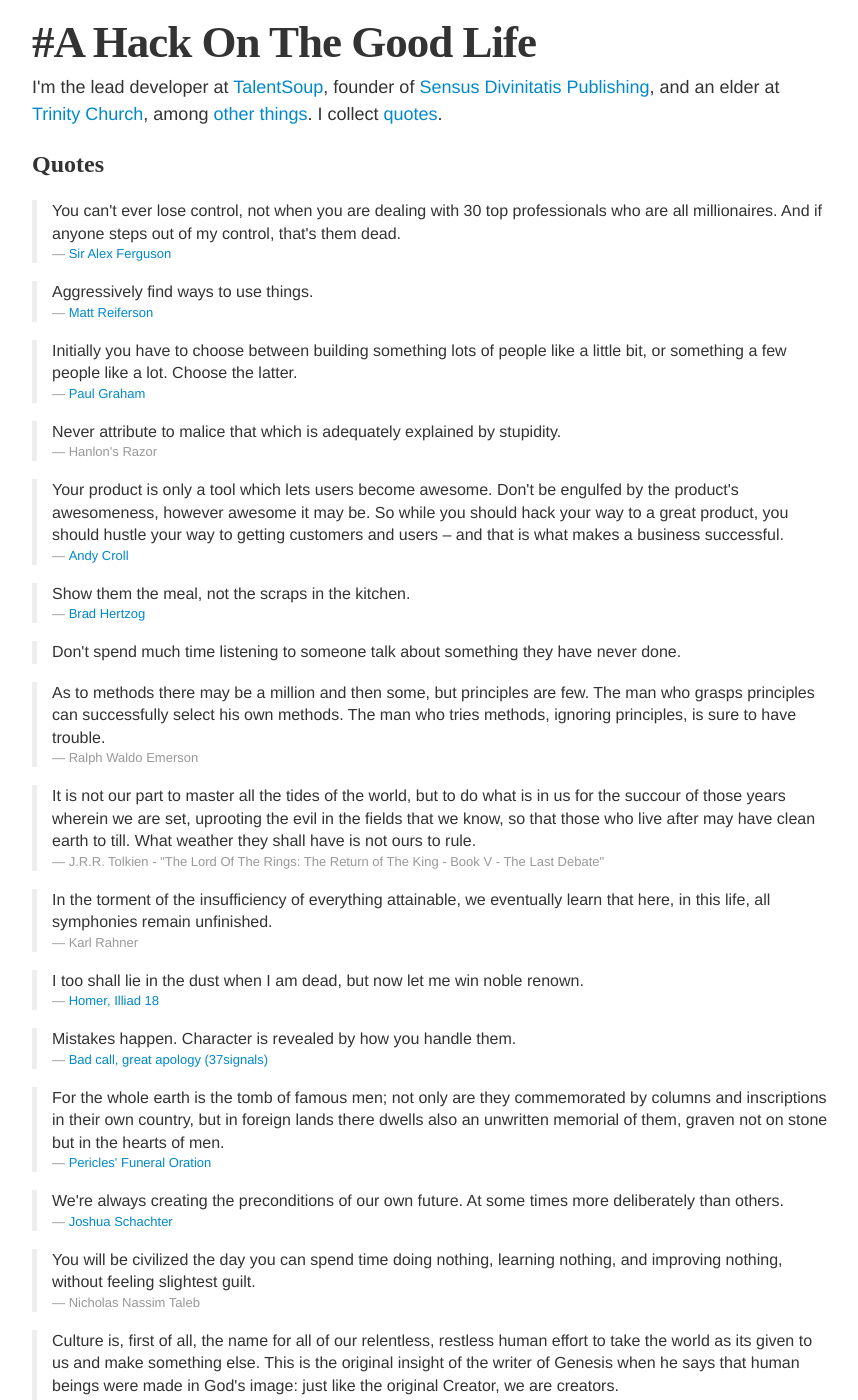
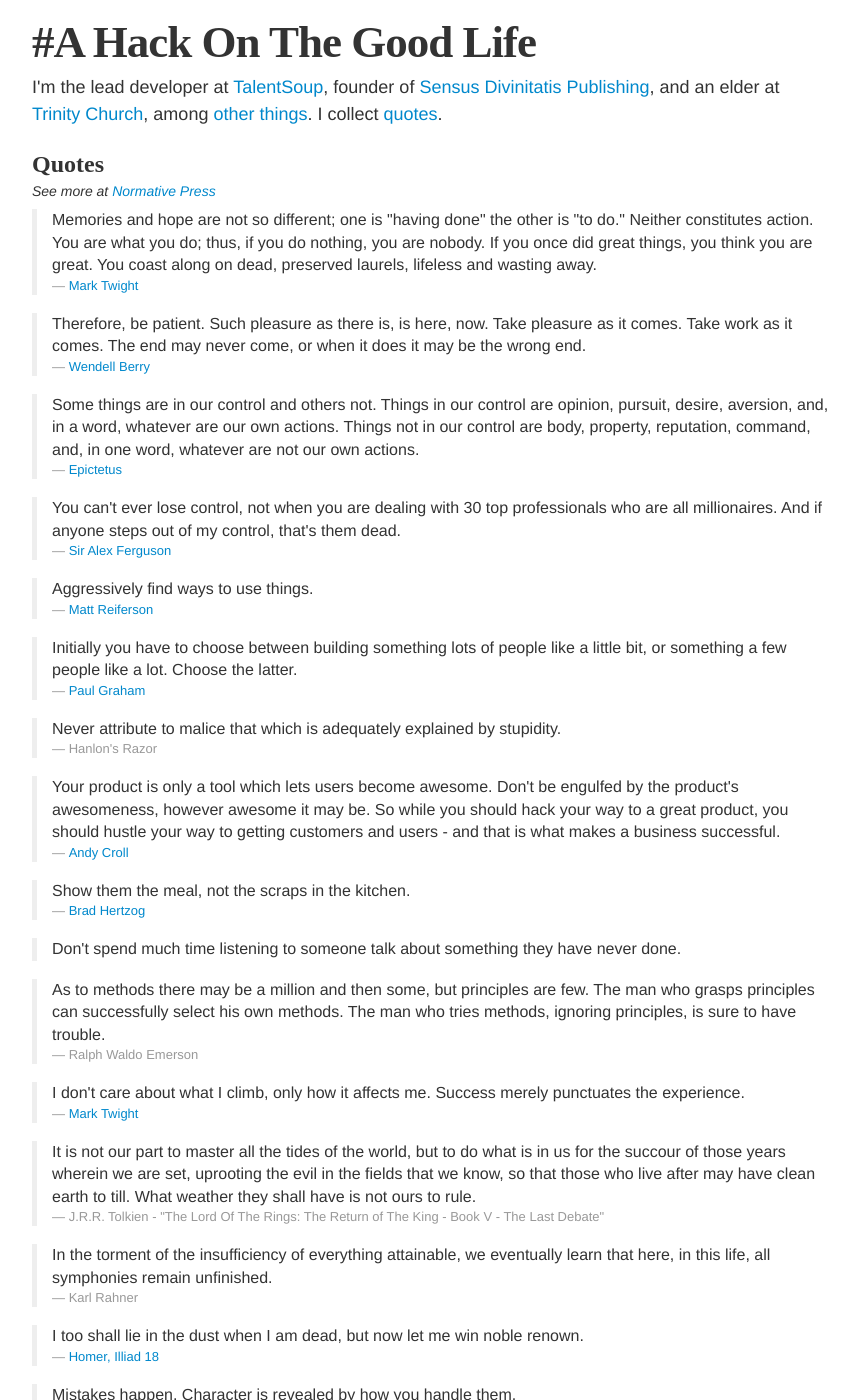
Before and after one commit to speric/speric.github.com, a Jekyll site: the page built from quotes.html, in a window 1280 px wide and 1400 px high. Shown: the whole window, without its empty margins (208-1066 px from the left). Built offline with Jekyll 4.4.1, drawn with Linux system fonts in a browser that asks for light colours; some web fonts are replaced; Markdown is read by kramdown in place of the engine named in the settings; some of the changed text lies outside the part shown.

Commit message:
More quotes.

```diff
--- a/quotes.html
+++ b/quotes.html
@@ -4,7 +4,24 @@
 ---
 
 <h2>Quotes</h2>
-<br/>
+
+<p><i>See more at <a href="http://normativepress.com">Normative Press</a></i></p>
+
+<blockquote>
+  <p>Memories and hope are not so different; one is "having done" the other is "to do." Neither constitutes action. You are what you do; thus, if you do nothing, you are nobody. If you once did great things, you think you are great. You coast along on dead, preserved laurels, lifeless and wasting away.</p>
+  <small><a href="http://www.amazon.com/exec/obidos/ASIN/B001C4QYGC/ref=nosim/prudedigit-20">Mark Twight</a></small>
+</blockquote>
+
+<blockquote>
+  <p>Therefore, be patient. Such pleasure as there is, is here, now. Take pleasure as it comes. Take work as it comes. The end may never come, or when it does it may be the wrong end.</p>
+  <small><a href="http://www.amazon.com/exec/obidos/ASIN/B002JCSCO8/ref=nosim/prudedigit-20">Wendell Berry</a></small>
+</blockquote>
+
+<blockquote>
+  <p>Some things are in our control and others not. Things in our control are opinion, pursuit, desire, aversion, and, in a word, whatever are our own actions. Things not in our control are body, property, reputation, command, and, in one word, whatever are not our own actions.</p>
+  <small><a href="http://en.wikipedia.org/wiki/Epictetus">Epictetus</a></small>
+</blockquote>
+
 <blockquote>
   <p>You can't ever lose control, not when you are dealing with 30 top professionals who are all millionaires. And if anyone steps out of my control, that's them dead.</p>
   <small><a href="http://soccernet.espn.go.com/blog/_/name/relegationzone/id/539">Sir Alex Ferguson</a></small>
@@ -26,7 +43,7 @@
 </blockquote>
 
 <blockquote>
-  <p>Your product is only a tool which lets users become awesome. Don't be engulfed by the product's awesomeness, however awesome it may be. So while you should hack your way to a great product, you should hustle your way to getting customers and users – and that is what makes a business successful.</p>
+  <p>Your product is only a tool which lets users become awesome. Don't be engulfed by the product's awesomeness, however awesome it may be. So while you should hack your way to a great product, you should hustle your way to getting customers and users - and that is what makes a business successful.</p>
   <small><a href="http://nakedstartup.com/2010/07/hack-n-hustle-the-developers-business-mantra/">Andy Croll</a></small>
 </blockquote>
 
@@ -42,6 +59,11 @@
 <blockquote>
   <p>As to methods there may be a million and then some, but principles are few. The man who grasps principles can successfully select his own methods. The man who tries methods, ignoring principles, is sure to have trouble.</p>
   <small>Ralph Waldo Emerson</small>
+</blockquote>
+
+<blockquote>
+  <p>I don't care about what I climb, only how it affects me. Success merely punctuates the experience.</p>
+  <small><a href="http://www.amazon.com/exec/obidos/ASIN/B001C4QYGC/ref=nosim/prudedigit-20">Mark Twight</a></small>
 </blockquote>
 
 <blockquote>
@@ -172,3 +194,8 @@
   <p>If you need advice on how to hold a bat, you aren't ready for the majors.</p>
   <small><a href="http://www.crainsnewyork.com/article/20120916/FINANCE/309169973">Bill Brandt</a></small>
 </blockquote>
+
+<blockquote>
+  <p>When therefore we are hindered, or disturbed, or grieved, let us never attribute it to others, but to ourselves; that is, to our own principles. An uninstructed person will lay the fault of his own bad condition upon others. Someone just starting instruction will lay the fault on himself. Some who is perfectly instructed will place blame neither on others nor on himself.</p>
+  <small><a href="http://en.wikipedia.org/wiki/Epictetus">Epictetus</a></small>
+</blockquote>
```
